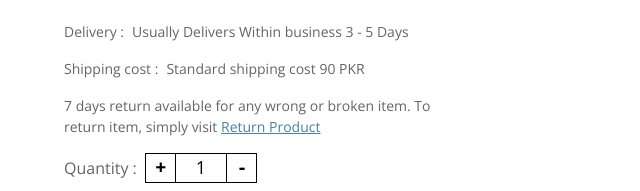
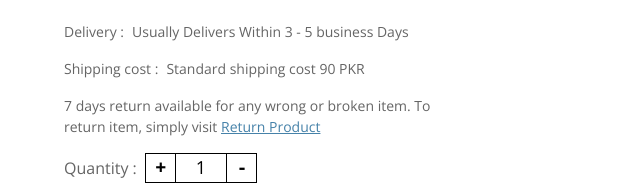
Before and after one commit to saadb112/helderegolf, a plain HTML site: page client/order.html in a window 1280 px wide. Shown: the part 521-712 px from the top of the page, 600-1240 px from the left. Drawn offline with nearby package versions, Linux system fonts and the light colour scheme; no server answers.

Commit message:
Update order.html

```diff
--- a/client/order.html
+++ b/client/order.html
@@ -110,7 +110,7 @@
                     <h1 class="text-primary mb-4">HeldereGolf's leaf Shaped Soap Holder</h1>
                     <h5 class="mb-2">Enhance Your Bathing Experience<span class="fw-light text-dark"> With Practical Elegance </span></h1>
                         <div class="d-flex align-items-center">
-                            <h5 class="text-primary mb-3">349 <span style="font-size: 0.875rem;">PKR</span></h5>
+                            <h5 class="text-primary mb-3">349<span style="font-size: 0.875rem;">PKR</span></h5>
                             <p class="mb-3 ms-2" style="font-weight: bold; font-size: 0.875rem; text-decoration: line-through;">449PKR</p>
                         </div>
 
@@ -119,7 +119,7 @@
                     <p class="mb-4">Elevate your bathroom organization with our revolutionary soap holder. Designed for both style and functionality, this soap holder is the perfect addition to your daily routine. Say goodbye to messy soap bars and hello to a clean and clutter-free countertop.</p>
                     <div class="quantity d-flex my-3">
                         <p style="font-size: 0.875rem;" class="my-auto me-2 title">Delivery :</p>
-                        <p style="font-size: 0.875rem;" class="my-auto title">Usually Delivers Within business 3 - 5 Days</p>
+                        <p style="font-size: 0.875rem;" class="my-auto title">Usually Delivers Within 3 - 5 business Days</p>
 
                     </div>
                     <div class="quantity d-flex my-3">
```
